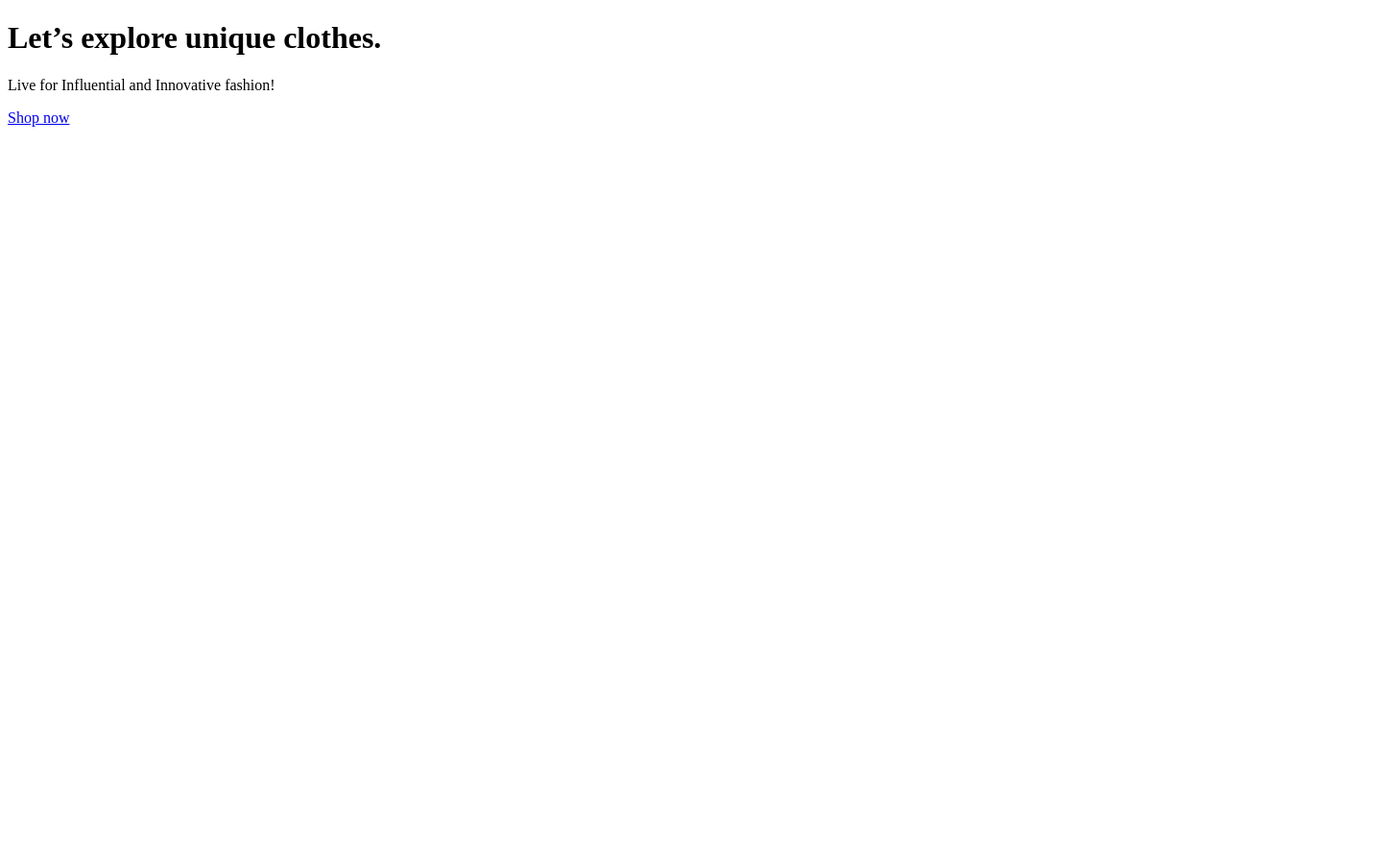
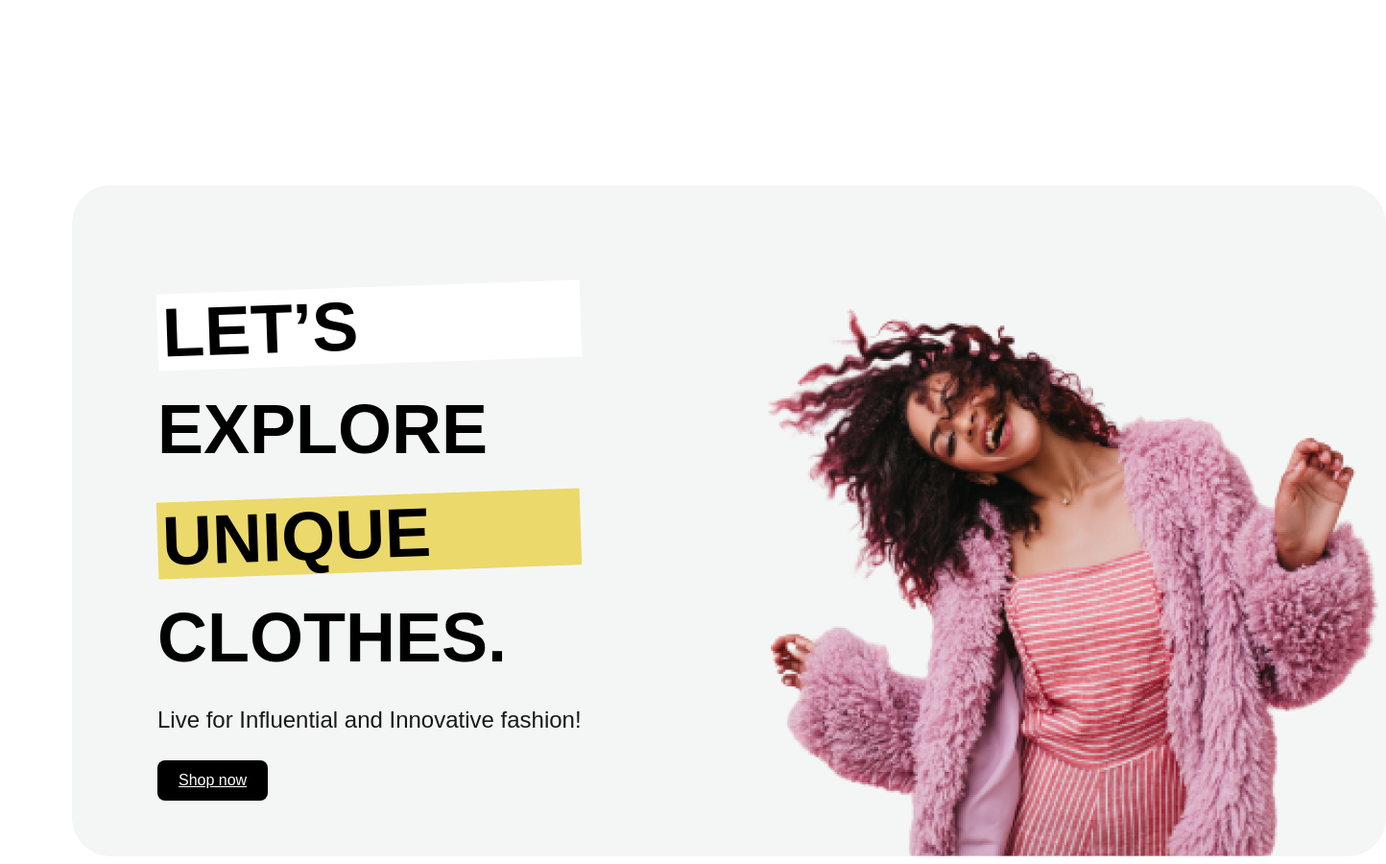
Before and after one commit to ead-codigo-2023/ejercicio-2-asignar-estilos-con-css-constanzapomodoro, a plain HTML site: page index.html in a window 1280 px wide. Shown: the whole page at 96% size, 1444 px wide, since content can reach past the window. Before the commit the page ends 800 px from the top, so only its background shows below. Drawn offline with Linux system fonts and the light colour scheme.

Commit message:
ejercicio 2

```diff
--- a/assets/css/style.css
+++ b/assets/css/style.css
@@ -0,0 +1,55 @@
+body{
+    font-family: 'Poppins', sans-serif;
+    margin-top: 193px;
+    margin-left: 75px;
+}
+h1{
+    font-size: 72px;
+    font-weight: 900;
+    line-height: 40px;
+    color:black;
+    letter-spacing: -5;
+    text-transform: uppercase;
+}
+a{
+    padding: 12px 22px;
+    color:white;
+    background-color: black;
+    border-radius: 8px;
+    display: inline-flex;
+    justify-content: center;
+    align-items: center;
+    gap: 10px;
+}
+p{
+    font-size: 24px;
+    font-weight: 400;
+    line-height: 36px;
+    color:#191818
+}
+.hero{
+    width: 1280px;
+    padding-top: 58px;
+    padding-right: 0px;
+    padding-bottom: 58px;
+    padding-left: 89px;
+    background-color: #F4F6F5;
+    border-radius: 40px;
+    background-repeat: no-repeat;
+    background-position: bottom right;
+    background-image: url("../../image.png");
+}
+#unique{
+    transform: rotate(-1.981deg);
+    flex-shrink: 0;
+    background: #EBD96B;
+    padding: 20px 5px;
+    margin-right: 838.62px;
+}
+#lets{
+    transform: rotate(-1.981deg);
+    flex-shrink: 0;
+    background: #FFFFFF;
+    padding: 20px 5px;
+    margin-right: 838.62px;
+}
--- a/index.html
+++ b/index.html
@@ -4,10 +4,14 @@
 	<meta charset="UTF-8">
 	<meta name="viewport" content="width=device-width, initial-scale=1.0">
 	<title>Ejemplo de hero banner</title>
+	<link rel="stylesheet" href="assets/css/style.css">
 </head>
 <body>
 	<div class="hero">
-		<h1>Let’s explore unique clothes.</h1>
+		<h1 id="lets"> Let’s </h1>
+		<h1>explore </h1>
+		<h1 id="unique"> unique </h1>
+		<h1>clothes.</h1>
 		<p>Live for Influential and Innovative fashion!</p>
 		<a href="#">Shop now</a>
 	</div>
```
Also changed, not shown: image.png (added).
